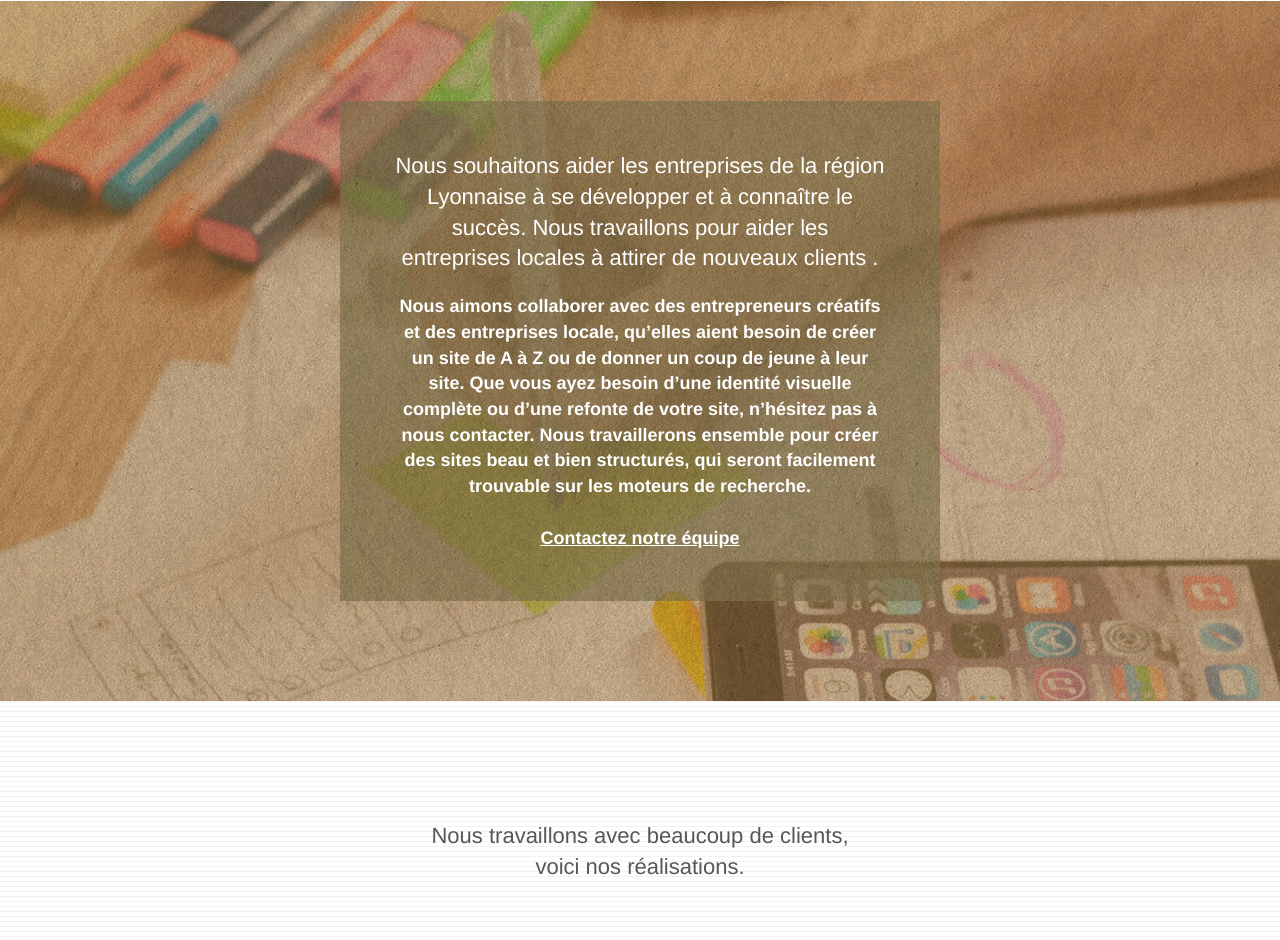
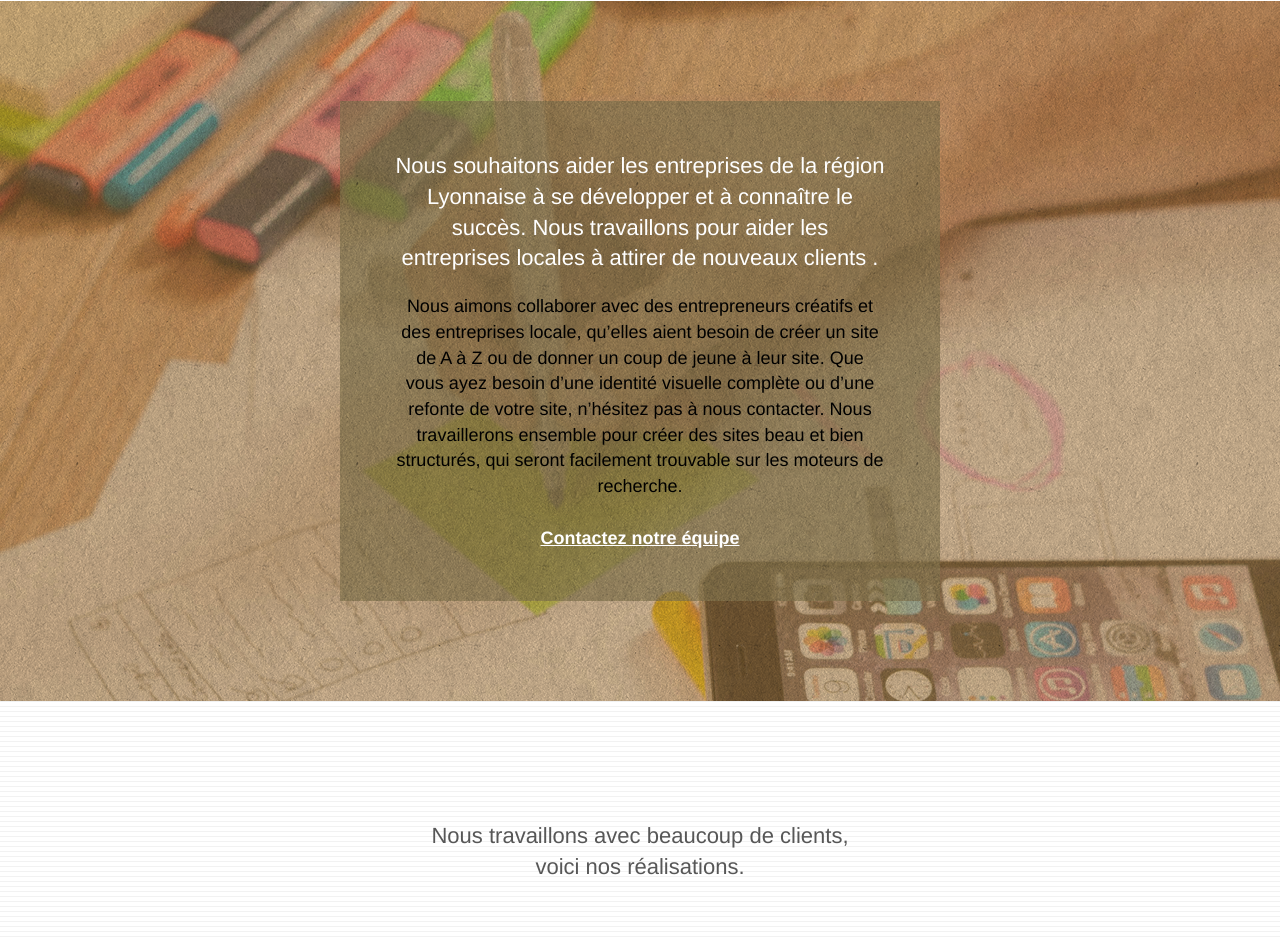
Before and after one commit to ericdesroches/P4_02_code_source_OPTIMISE, a plain HTML site: page index.html in a window 1280 px wide. Shown: the part 1173-2113 px from the top of the page. Drawn offline with Linux system fonts and the light colour scheme.

Commit message:
Update style.css

```diff
--- a/style.css
+++ b/style.css
@@ -736,9 +736,8 @@ h4 {
 }
 
 .white {
-    color: #FFFFFF!important;
-    font-size: large;
-    font-weight: bold;
+    color: #000000!important; /* corrections contraste */
+    font-size: large;/* corrections contraste */
 }
 
 .portfolio-thumb {
```
